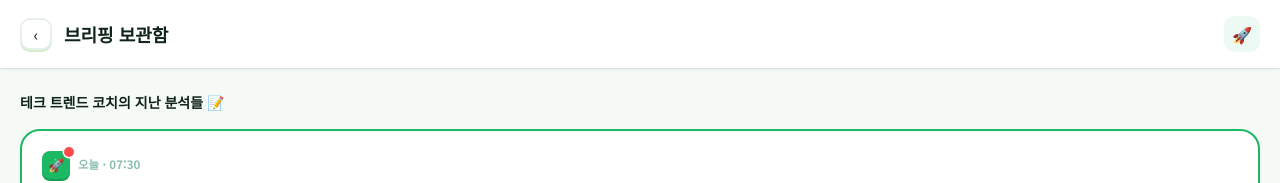
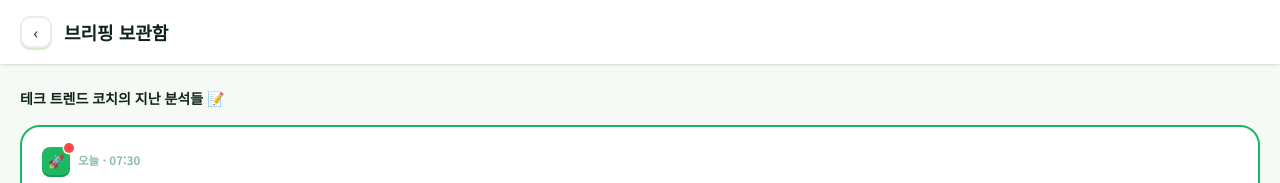
Before and after one commit to StockyAgent/stocky-frontend, a Next.js app: page /v2/briefings in a window 1280 px wide. Shown: the top 183 px of the page. Built offline with nearby package versions, Linux system fonts and the light colour scheme.

Commit message:
브리핑 리스트 우측 상단 코치 아이콘 제거

```diff
--- a/src/app/v2/briefings/page.tsx
+++ b/src/app/v2/briefings/page.tsx
@@ -54,9 +54,6 @@ export default function V2BriefingsHistoryPage() {
           </button>
           <h1 className="text-[18px] font-black text-[#0f2318]">브리핑 보관함</h1>
         </div>
-        <div className="flex size-9 items-center justify-center rounded-[10px] bg-[#edfaf3] text-[16px] text-[#1cb863]">
-          🚀
-        </div>
       </header>
 
       {/* 리스트 본문 */}
```
